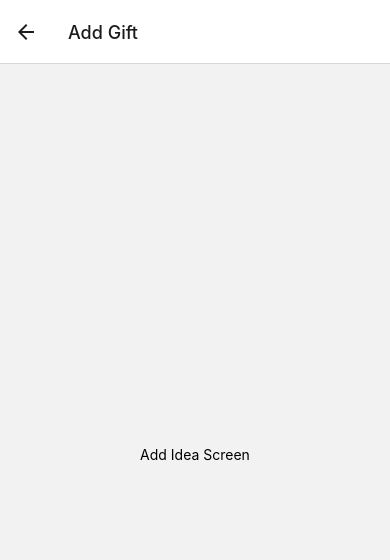
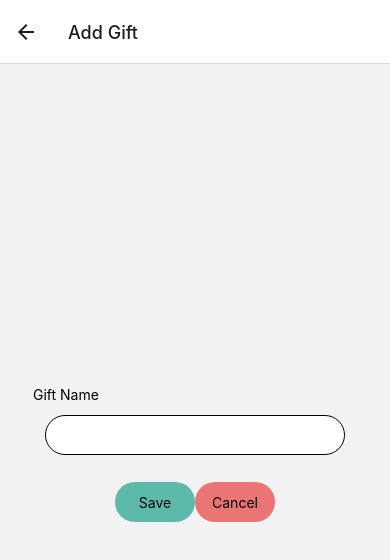
Before and after one commit to jabe0043/react-native-giftrApp, a React Native app: screen /AddIdeaScreen in a window 390 px wide. Shown: the top 560 px of the page. Built offline with nearby package versions, Linux system fonts and the light colour scheme.

Commit message:
addgift context

```diff
--- a/App.js
+++ b/App.js
@@ -49,7 +49,15 @@ export default function App() {
                 <Stack.Screen
                   name="IdeaScreen"
                   component={IdeaScreen}
-                  options={{title:"Gifts"}}
+                  options={({ navigation }) => ({
+                    title:"Gifts",
+                    headerRight: () => (
+                      <Button
+                        onPress={() => navigation.navigate('AddIdeaScreen')}
+                        title="Add Gifts"
+                      />
+                    )
+                })}
                 />
                 <Stack.Screen
                   name="AddIdeaScreen"
--- a/components/PersonList.js
+++ b/components/PersonList.js
@@ -5,7 +5,7 @@ import Swipeable from 'react-native-gesture-handler/Swipeable';
 
 
 
-export default function PersonList({data, navigation, remove}){
+export default function PersonList({data, navigation, remove, getGifts}){
 
   //right swipeable component (renders delete button)
   const renderRightActions = (progress, dragX) => {
@@ -43,6 +43,7 @@ return (
       <View>
         <Pressable
           onPress={()=> {
+            getGifts(data.id)
             navigation.navigate( "IdeaScreen", {
               person: data,
               personId: data.id
--- a/context/PeopleContext.js
+++ b/context/PeopleContext.js
@@ -7,6 +7,7 @@ const PeopleContext = createContext();
 function PeopleProvider(props){
   const asKey = "people_askey_jabe0043"
   const [people, setPeople] = useState([]);
+  const [gifts, setGifts] = useState([]);
 
   // load people data from async storage to state on initial app render
   useEffect(() => {
@@ -53,10 +54,18 @@ function PeopleProvider(props){
     }
   }
 
-  //TODO: personGiftList(id) retrieve a person's list of gifts for the idea screen
+  //GET a person's list of gifts (idea screen)
+  function getGifts(id){
+    console.log(id)
+    console.log("GIFTS state:", gifts)
+    let person = people.filter((person) => person.id === id)
+    let giftList = person[0].ideas  //filter returns an array containing the person object
+    setGifts(giftList);
+    // console.log("GIFTS state:", gifts)
+    console.log("GIFTLIST:", giftList);
+  }
 
-
-  return <PeopleContext.Provider value={[people, savePerson, removePerson]} {...props} />;
+  return <PeopleContext.Provider value={[people, savePerson, removePerson, getGifts]} {...props} />;
 }
 
 // HOOK
--- a/screens/AddIdeaScreen.js
+++ b/screens/AddIdeaScreen.js
@@ -1,15 +1,61 @@
-import { View, Text } from 'react-native';
+import { useState } from 'react';
+// import { View, Text, TextInput,KeyboardAvoidingView, StyleSheet, Pressable } from 'react-native';
+import {View,Pressable, KeyboardAvoidingView,TextInput,StyleSheet,Text,Platform,TouchableWithoutFeedback,Button,Keyboard} from 'react-native';
 import { useSafeAreaInsets } from 'react-native-safe-area-context';
 
 
-export default function AddIdeaScreen() {
 
+export default function AddIdeaScreen({route, navigation}) {
   const insets = useSafeAreaInsets();
+  const [giftName, setGiftName] = useState("");
+
+  console.log(giftName)
 
 
   return (
     <View style={{ flex: 1, alignItems: 'center', justifyContent: 'center' }}>
-      <Text>Add Idea Screen</Text>
+
+      <View>
+        <KeyboardAvoidingView>
+          <Text>Gift Name</Text>
+          <TextInput
+            style={styles.input}
+            onChangeText={setGiftName}
+            value={giftName}
+          />
+        </KeyboardAvoidingView>
+      </View>
+
+      <View style={{display:"flex", flexDirection:"row", justifyContent:"space-around", paddingTop:15}}>
+        <Pressable
+          style={{height:40, width:80, backgroundColor:"#5dbaab", display:"flex", justifyContent:"center", alignItems:"center", borderRadius:20}}
+          onPress={()=> createPerson(firstName, lastName, dob)}
+          >
+          <Text>Save</Text>
+        </Pressable>
+        <Pressable
+            style={{height:40, width:80, backgroundColor:"#eb7474", display:"flex", justifyContent:"center", alignItems:"center", borderRadius:20}}
+            onPress={()=> navigation.navigate("PeopleScreen")}
+        >
+          <Text>Cancel</Text>
+        </Pressable>
+      </View>
+
     </View>
   );
 }
+
+const styles = StyleSheet.create({
+  input: {
+    height: 40,
+    width: 300,
+    margin: 12,
+    borderWidth: 1,
+    padding: 10,
+    borderRadius:25,
+    backgroundColor:"#fff"
+  },
+  container: {
+    flex: 1,
+  }
+});
--- a/screens/AddPersonScreen.js
+++ b/screens/AddPersonScreen.js
@@ -20,14 +20,17 @@ export default function AddPersonScreen({navigation, route}) {
   const [people, savePerson] = usePeople() //importing the savePerson function from context provider.
 
 
+
   function createPerson(fn, ln, dob){
+    let bgColor = avatarBg();
     if(fn === "" || ln === "" || dob === "" ){
       console.warn("MISSING DATA")
     } else {
       const personModel = {
         id: Crypto.randomUUID(),
         initials: `${fn.slice(0, 1)} ${ln.slice(0,1)}`,
-        bgColor: avatarBg(),
+        // bgColor: avatarBg(),
+        bgColor: bgColor,
         name: `${fn} ${ln}`,
         dob: dob,
         ideas:[]
@@ -66,10 +69,11 @@ export default function AddPersonScreen({navigation, route}) {
         flex:1
       }}
     />
-    {/**TODO: CHECK KEYBOARDAVOIDINGVIEW  */}
-  <KeyboardAvoidingView>
-    <View>
-      <View style={{paddingTop:25}}>
+    {/* *TODO: CHECK KEYBOARDAVOIDINGVIEW  */}
+
+  <View style={{paddingTop:25}}>
+    <KeyboardAvoidingView>
+      {/* <View style={{paddingTop:25}}> */}
         <Text style={{color:"#fff"}}>First Name</Text>
         <TextInput
           style={styles.input}
@@ -77,9 +81,12 @@ export default function AddPersonScreen({navigation, route}) {
           value={firstName}
           // placeholder="First Name"
         />
-      </View>
+      {/* </View> */}
+    </KeyboardAvoidingView>
+  </View>
 
       <View>
+      <KeyboardAvoidingView>
         <Text style={{color:"#fff"}}>Last Name</Text>
         <TextInput
           style={styles.input}
@@ -87,27 +94,30 @@ export default function AddPersonScreen({navigation, route}) {
           value={lastName}
           // placeholder="Last Name"
         />
+            </KeyboardAvoidingView>
       </View>
 
       <View style={{display:"flex", flexDirection:"row", justifyContent:"space-around", paddingTop:15}}>
+      <KeyboardAvoidingView>
         <Pressable
           style={{height:40, width:80, backgroundColor:"#eb7474", display:"flex", justifyContent:"center", alignItems:"center", borderRadius:20}}
           onPress={()=> navigation.navigate("PeopleScreen")}
           >
           <Text> Cancel </Text>
         </Pressable>
+        </KeyboardAvoidingView>
 
+        <KeyboardAvoidingView>
         <Pressable
           style={{height:40, width:80, backgroundColor:"#5dbaab", display:"flex", justifyContent:"center", alignItems:"center", borderRadius:20}}
           onPress={()=> createPerson(firstName, lastName, dob)}
           >
           <Text> Save </Text>
         </Pressable>
+        </KeyboardAvoidingView>
       </View>
 
     </View>
-    </KeyboardAvoidingView>
-  </View>
   );
 }
 
--- a/screens/PeopleScreen.js
+++ b/screens/PeopleScreen.js
@@ -7,9 +7,8 @@ import PersonList from '../components/PersonList';
 
 export default function PeopleScreen({navigation, route}) {
   const insets = useSafeAreaInsets();
-  const [people, savePerson, removePerson] = usePeople([]);
+  const [people, savePerson, removePerson, getGifts] = usePeople([]);
 
-  console.log(people.length)
 
 
 
@@ -32,7 +31,7 @@ export default function PeopleScreen({navigation, route}) {
         <FlatList
           style={{display:"flex", flexDirection:"column"}}
           data = {people}
-          renderItem={({item}) => <PersonList data={item} navigation={navigation} remove={removePerson} /> }
+          renderItem={({item}) => <PersonList data={item} navigation={navigation} remove={removePerson} getGifts={getGifts} /> }
           keyExtractor={item => item.id}
         />
       </View>
```
Also changed, not shown: screens/IdeaScreen.js (+10 -2 lines).
